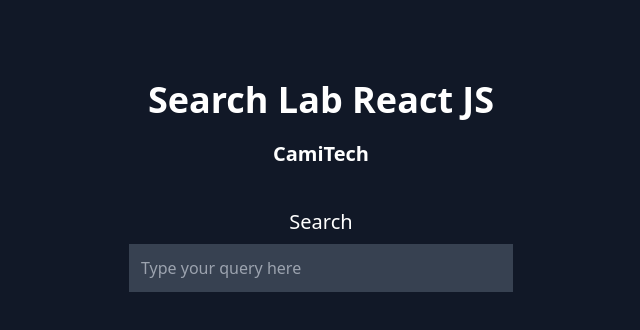
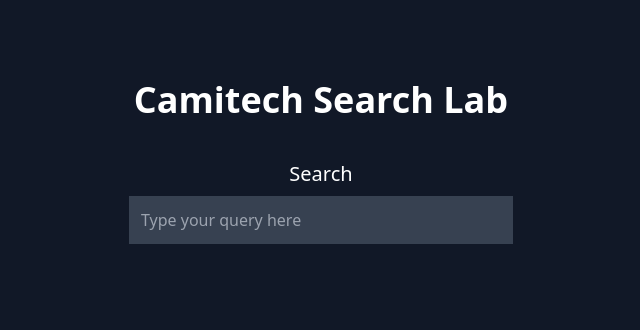
Before and after one commit to camitechhq/search-lab, a React (Create React App) app: page / in a window 1280 px wide. Shown: the top 330 px of the page, without its empty margins (319-959 px from the left). Built offline with nearby package versions, Linux system fonts and the light colour scheme.

Commit message:
feat(interface): change heading

```diff
--- a/src/App.js
+++ b/src/App.js
@@ -48,9 +48,8 @@ function App() {
     <div className="App bg-gray-900 h-screen text-white">
       <center>
         <div className="text-4xl font-semibold pt-20 mb-5">
-          Search Lab React JS
+          Camitech Search Lab
         </div>
-        <label className="text-xl font-semibold" >CamiTech</label>
         <div className="flex flex-col gap-2 items-center mt-10 mb-8">
           <label className="text-xl">Search</label>
           <input onChange={(event) => setInputValue(event.target.value)} placeholder="Type your query here" className="bg-gray-700 text-white w-96 p-3" />
```
